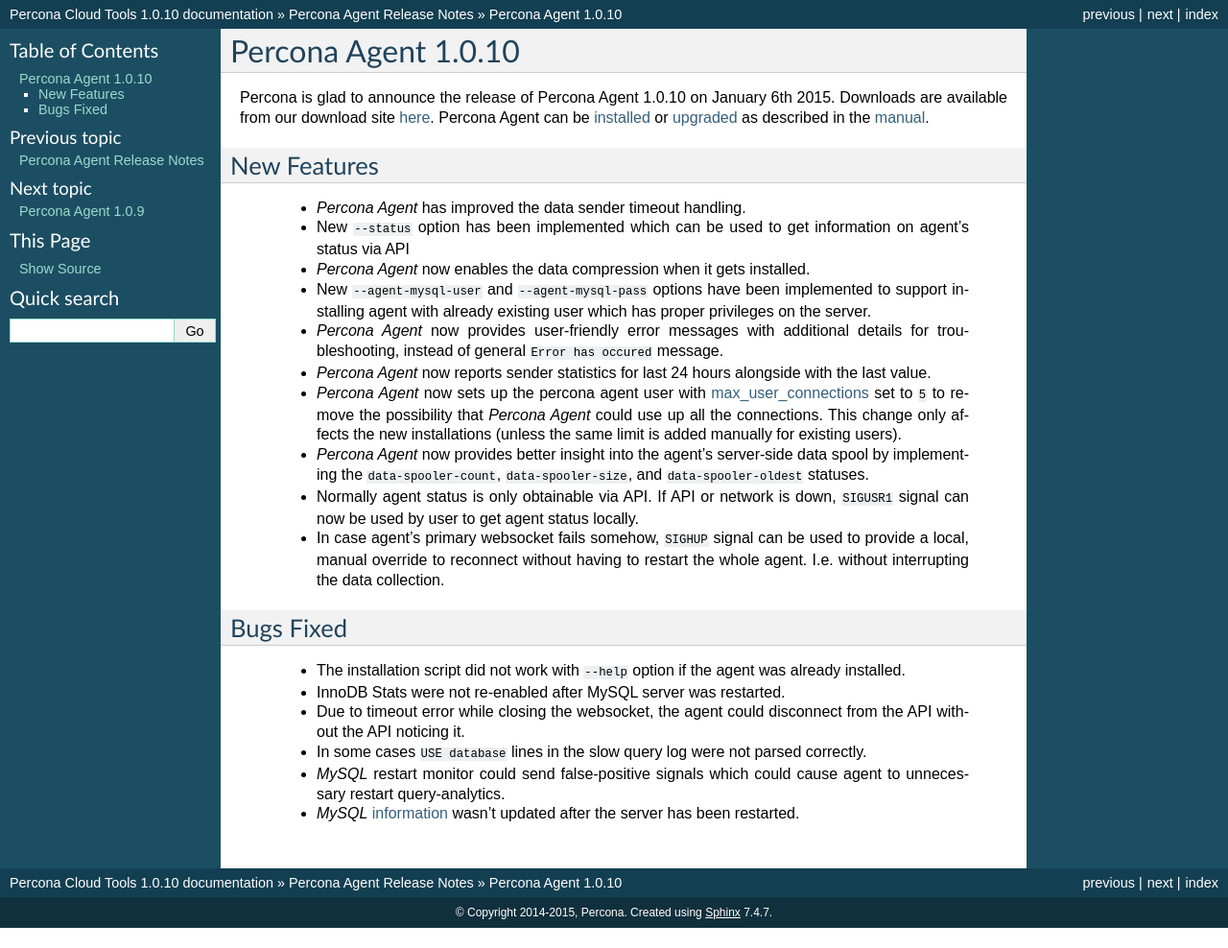
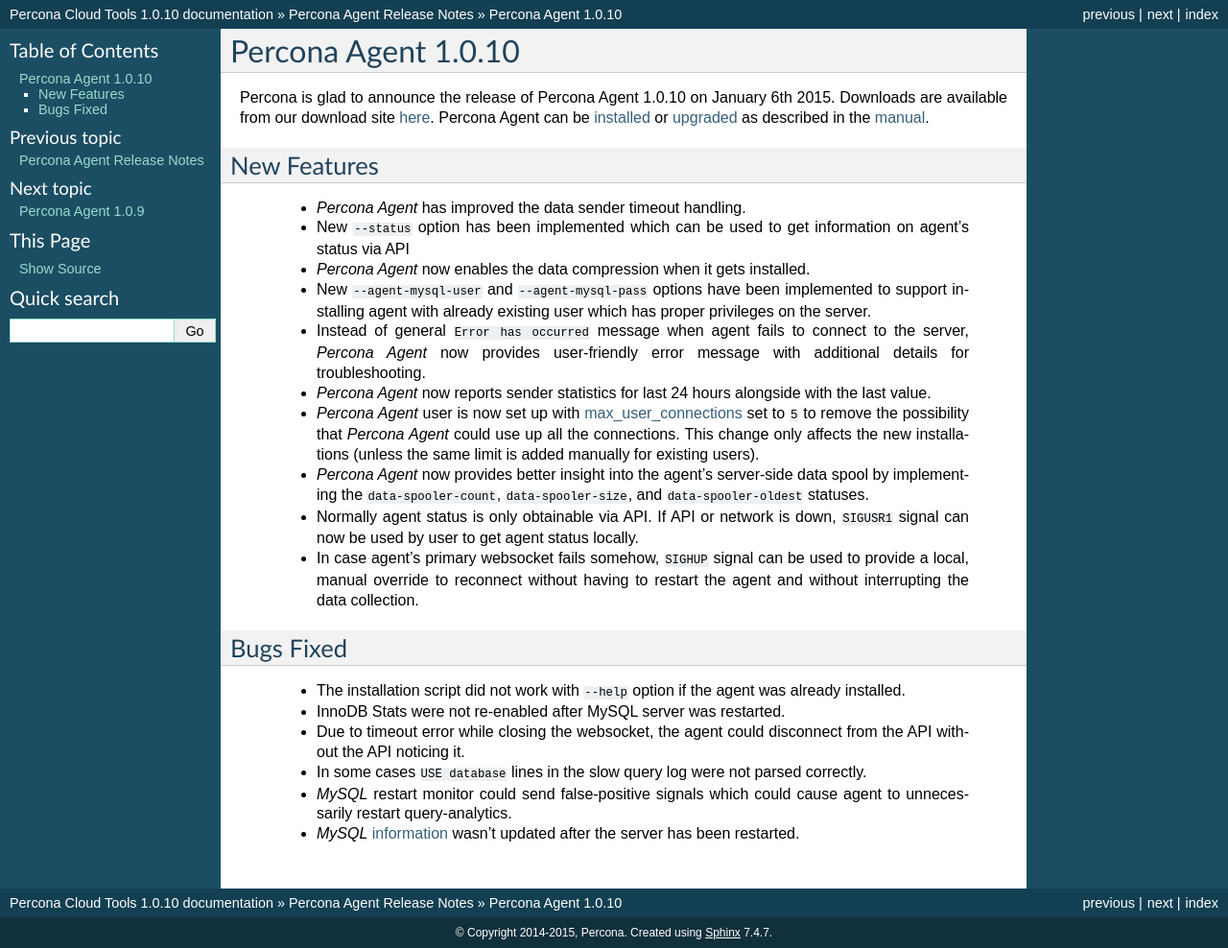
Before and after one commit to percona/cloud-tools, a Sphinx documentation site: the page built from doc/release-notes/1.0/1.0.10.rst, in a window 1280 px wide. Shown: the whole page at 96% size. Built offline with Sphinx 7.4.7, drawn with Linux system fonts in a browser that asks for light colours; before the commit the page ends 967 px from its top, so only the background shows below that.

Commit message:
adressed the comments

```diff
--- a/doc/release-notes/1.0/1.0.10.rst
+++ b/doc/release-notes/1.0/1.0.10.rst
@@ -15,17 +15,17 @@
 
  * New ``--agent-mysql-user`` and ``--agent-mysql-pass`` options have been implemented to support installing agent with already existing user which has proper privileges on the server.
 
- * *Percona Agent* now provides user-friendly error messages with additional details for troubleshooting, instead of general ``Error has occured`` message.
+ * Instead of general ``Error has occurred`` message when agent fails to connect to the server, *Percona Agent* now provides user-friendly error message with additional details for troubleshooting.
 
  * *Percona Agent* now reports sender statistics for last 24 hours alongside with the last value.
 
- * *Percona Agent* now sets up the percona agent user with `max_user_connections <https://dev.mysql.com/doc/refman/5.6/en/server-system-variables.html#sysvar_max_user_connections>`_ set to ``5`` to remove the possibility that *Percona Agent* could use up all the connections. This change only affects the new installations (unless the same limit is added manually for existing users).
+ * *Percona Agent* user is now set up with `max_user_connections <https://dev.mysql.com/doc/refman/5.6/en/server-system-variables.html#sysvar_max_user_connections>`_ set to ``5`` to remove the possibility that *Percona Agent* could use up all the connections. This change only affects the new installations (unless the same limit is added manually for existing users).
 
  * *Percona Agent* now provides better insight into the agent's server-side data spool by implementing the ``data-spooler-count``, ``data-spooler-size``, and ``data-spooler-oldest`` statuses.
 
  * Normally agent status is only obtainable via API. If API or network is down, ``SIGUSR1`` signal can now be used by user to get agent status locally.
 
- * In case agent's primary websocket fails somehow, ``SIGHUP`` signal can be used to provide a local, manual override to reconnect without having to restart the whole agent. I.e. without interrupting the data collection.
+ * In case agent's primary websocket fails somehow, ``SIGHUP`` signal can be used to provide a local, manual override to reconnect without having to restart the agent and without interrupting the data collection.
 
 Bugs Fixed
 ----------
@@ -38,6 +38,6 @@
 
  * In some cases ``USE database`` lines in the slow query log were not parsed correctly.
 
- * *MySQL* restart monitor could send false-positive signals which could cause agent to unnecessary restart :ref:`query-analytics`.
+ * *MySQL* restart monitor could send false-positive signals which could cause agent to unnecessarily restart :ref:`query-analytics`.
 
  * *MySQL* `information <https://cloud.percona.com/instances/mysql>`_ wasn't updated after the server has been restarted.
```
